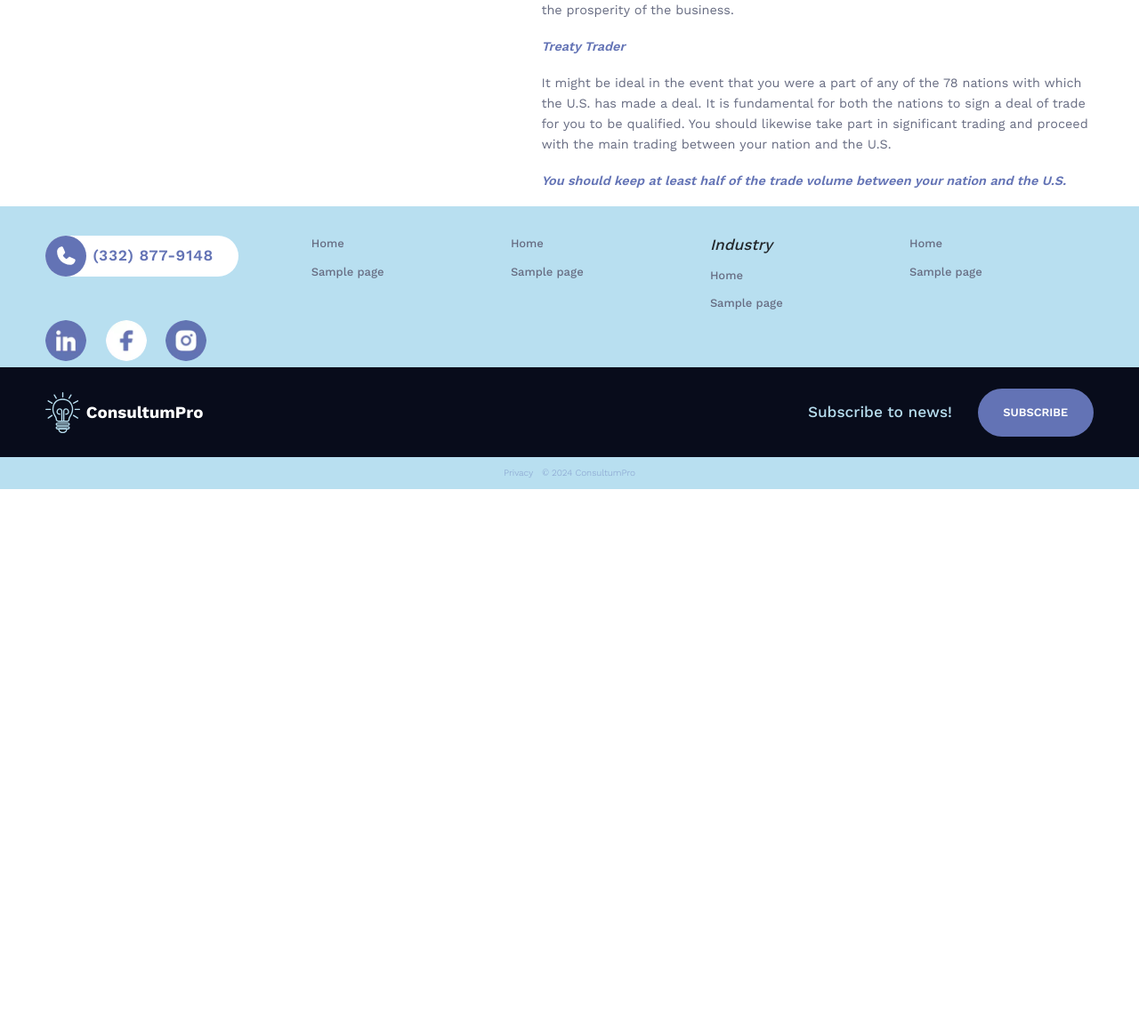
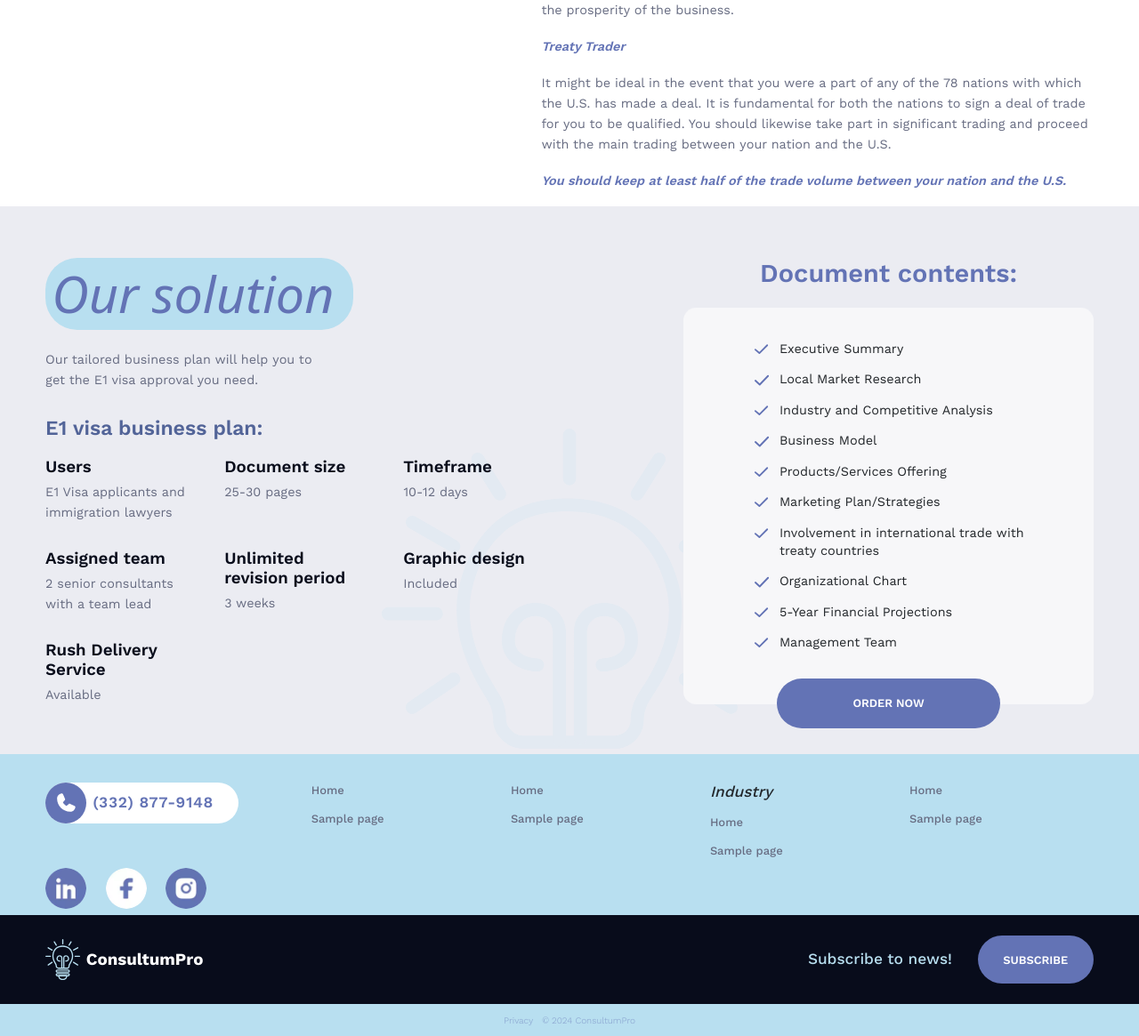
Before and after one commit to Olegborodko/consultum_pro, a WordPress theme: template themes/consultum/template-e1.php in a window 1280 px wide. Shown: the part 1905-3070 px from the top of the page at 89% size. Before the commit the page ends 2455 px from the top, so only its background shows below. Run offline with PHP 8.4 and a stand-in for WordPress, Linux system fonts and the light colour scheme; the site name, menu and one post (Sample post) are stand-ins, and other content is empty; some libraries are stand-ins or nearby versions.

Commit message:
e1 Our solution block

```diff
--- /dev/null
+++ b/themes/consultum/assets/sass/e1/_our_solution.scss
@@ -0,0 +1,192 @@
+section.our-solution {
+  background-color: #EBECF2;
+  padding-top: 5.04rem;
+
+  h2 {
+    background-color: #B8DFF0;
+    border-radius: 3.15rem;
+    color: #6373b5;
+    font-style: italic;
+    padding: 0 1.89rem 0 0.63rem;
+    line-height: 7.119rem;
+    display: inline-block;
+    font-size: 5.04rem;
+    margin-bottom: 1.89rem;
+  }
+
+  .desc {
+    color: #666B81;
+    font-family: Work Sans;
+    font-size: 1.26rem;
+    font-weight: 400;
+    line-height: 160%;
+    letter-spacing: 0%;
+    text-align: left;
+    margin-bottom: 2.268rem;
+    max-width: 28.35rem;
+  }
+
+  h3 {
+    color: #526498;
+    font-family: Work Sans;
+    font-size: 2.016rem;
+    font-weight: 600;
+    line-height: 160%;
+    letter-spacing: 0%;
+    text-align: left;
+    padding-bottom: 0.63rem;
+  }
+
+  .box {
+    h4 {
+      color: #080C1B;
+      font-family: Work Sans;
+      font-size: 1.638rem;
+      font-weight: 600;
+      line-height: 120%;
+      letter-spacing: 0%;
+      text-align: left;
+    }
+
+    .text {
+      color: #666B81;
+      font-family: Work Sans;
+      font-size: 1.26rem;
+      font-weight: 400;
+      line-height: 160%;
+      letter-spacing: 0%;
+      text-align: left;
+    }
+  }
+
+  .document {
+    text-align: center;
+
+    h3 {
+      color: #6373B5;
+      font-family: Work Sans;
+      font-size: 2.52rem;
+      font-weight: 600;
+      line-height: 120%;
+      letter-spacing: 0%;
+      text-align: center;
+      margin-bottom: 1.26rem;
+    }
+
+    ul {
+      border-radius: 1.26rem;
+      background: #F7F7F9;
+      list-style-type: none;
+      padding: 3.15rem 6.867rem 4rem 6.93rem;
+      margin: 0;
+
+      li {
+        position: relative;
+        font-family: Work Sans;
+        font-size: 1.26rem;
+        font-weight: 400;
+        line-height: 140%;
+        text-align: left;
+        padding-left: 2.52rem;
+        padding-bottom: 1.26rem;
+
+        &:before {
+          left: 0;
+          top: 0.189rem;
+          content: "";
+          width: 1.575rem;
+          height: 1.512rem;
+          background-image: url("./assets/img/check.svg");
+          background-size: contain;
+          background-repeat: no-repeat;
+          display: inline-block;
+          position: absolute;
+        }
+      }
+    }
+  }
+
+  .el-btn {
+    position: relative;
+    top: -2.583rem;
+    margin: 0 auto;
+    padding: 1.60rem 7.52rem;
+  }
+
+  .our-solution-block {
+    display: flex;
+    justify-content: space-between;
+    background-image: url("./assets/img/our_solution_lamp.svg");
+    background-size: 36.981rem 32.13rem;
+    background-repeat: no-repeat;
+    background-position: bottom center;
+  }
+
+  .blocks {
+    display: flex;
+    flex-wrap: wrap;
+    gap: 2.52rem 3.78rem;
+    max-width: 59.22rem;
+
+    .box {
+      width: 13.86rem;
+      overflow-wrap: break-word;
+    }
+  }
+
+  @media screen and (max-width: 900px) {
+
+    //900
+    .our-solution-block {
+      flex-direction: column;
+    }
+
+    .document {
+      ul {
+        max-width: 50rem;
+        margin: 0 auto;
+      }
+
+      h3 {
+        padding-top: 2.52rem;
+      }
+    }
+
+    .business-plan {
+      text-align: center;
+    }
+
+    .desc {
+      margin: 0 auto 2.268rem;
+    }
+
+    h3 {
+      text-align: center;
+    }
+
+    .blocks {
+      margin: 0 auto;
+      justify-content: space-between;
+    }
+  }
+
+  @media screen and (max-width: 600px) {
+
+    //600
+    .document {
+      ul {
+        padding-left: 1.26rem;
+        padding-right: 1.26rem;
+      }
+    }
+
+    h2 {
+      font-size: 3.654rem;
+    }
+
+    .el-btn {
+      padding-left: 3.024rem;
+      padding-right: 3.024rem;
+    }
+  }
+}
--- a/themes/consultum/assets/sass/main.scss
+++ b/themes/consultum/assets/sass/main.scss
@@ -42,5 +42,6 @@ Tags: custom-background, custom-logo, custom-menu, featured-images, threaded-com
 @import "e1/what_is_e1";
 @import "e1/why_select_us";
 @import "e1/what-qualifications";
+@import "e1/our_solution";
 
 @import "footer";
--- a/themes/consultum/style.css
+++ b/themes/consultum/style.css
@@ -1929,6 +1929,165 @@ section.what-qualifications .what-qualifications-block {
   }
 }
 
+section.our-solution {
+  background-color: #EBECF2;
+  padding-top: 5.04rem;
+}
+section.our-solution h2 {
+  background-color: #B8DFF0;
+  border-radius: 3.15rem;
+  color: #6373b5;
+  font-style: italic;
+  padding: 0 1.89rem 0 0.63rem;
+  line-height: 7.119rem;
+  display: inline-block;
+  font-size: 5.04rem;
+  margin-bottom: 1.89rem;
+}
+section.our-solution .desc {
+  color: #666B81;
+  font-family: Work Sans;
+  font-size: 1.26rem;
+  font-weight: 400;
+  line-height: 160%;
+  letter-spacing: 0%;
+  text-align: left;
+  margin-bottom: 2.268rem;
+  max-width: 28.35rem;
+}
+section.our-solution h3 {
+  color: #526498;
+  font-family: Work Sans;
+  font-size: 2.016rem;
+  font-weight: 600;
+  line-height: 160%;
+  letter-spacing: 0%;
+  text-align: left;
+  padding-bottom: 0.63rem;
+}
+section.our-solution .box h4 {
+  color: #080C1B;
+  font-family: Work Sans;
+  font-size: 1.638rem;
+  font-weight: 600;
+  line-height: 120%;
+  letter-spacing: 0%;
+  text-align: left;
+}
+section.our-solution .box .text {
+  color: #666B81;
+  font-family: Work Sans;
+  font-size: 1.26rem;
+  font-weight: 400;
+  line-height: 160%;
+  letter-spacing: 0%;
+  text-align: left;
+}
+section.our-solution .document {
+  text-align: center;
+}
+section.our-solution .document h3 {
+  color: #6373B5;
+  font-family: Work Sans;
+  font-size: 2.52rem;
+  font-weight: 600;
+  line-height: 120%;
+  letter-spacing: 0%;
+  text-align: center;
+  margin-bottom: 1.26rem;
+}
+section.our-solution .document ul {
+  border-radius: 1.26rem;
+  background: #F7F7F9;
+  list-style-type: none;
+  padding: 3.15rem 6.867rem 4rem 6.93rem;
+  margin: 0;
+}
+section.our-solution .document ul li {
+  position: relative;
+  font-family: Work Sans;
+  font-size: 1.26rem;
+  font-weight: 400;
+  line-height: 140%;
+  text-align: left;
+  padding-left: 2.52rem;
+  padding-bottom: 1.26rem;
+}
+section.our-solution .document ul li:before {
+  left: 0;
+  top: 0.189rem;
+  content: "";
+  width: 1.575rem;
+  height: 1.512rem;
+  background-image: url("./assets/img/check.svg");
+  background-size: contain;
+  background-repeat: no-repeat;
+  display: inline-block;
+  position: absolute;
+}
+section.our-solution .el-btn {
+  position: relative;
+  top: -2.583rem;
+  margin: 0 auto;
+  padding: 1.6rem 7.52rem;
+}
+section.our-solution .our-solution-block {
+  display: flex;
+  justify-content: space-between;
+  background-image: url("./assets/img/our_solution_lamp.svg");
+  background-size: 36.981rem 32.13rem;
+  background-repeat: no-repeat;
+  background-position: bottom center;
+}
+section.our-solution .blocks {
+  display: flex;
+  flex-wrap: wrap;
+  gap: 2.52rem 3.78rem;
+  max-width: 59.22rem;
+}
+section.our-solution .blocks .box {
+  width: 13.86rem;
+  overflow-wrap: break-word;
+}
+@media screen and (max-width: 900px) {
+  section.our-solution .our-solution-block {
+    flex-direction: column;
+  }
+  section.our-solution .document ul {
+    max-width: 50rem;
+    margin: 0 auto;
+  }
+  section.our-solution .document h3 {
+    padding-top: 2.52rem;
+  }
+  section.our-solution .business-plan {
+    text-align: center;
+  }
+  section.our-solution .desc {
+    margin: 0 auto 2.268rem;
+  }
+  section.our-solution h3 {
+    text-align: center;
+  }
+  section.our-solution .blocks {
+    margin: 0 auto;
+    justify-content: space-between;
+  }
+}
+@media screen and (max-width: 600px) {
+  section.our-solution .document ul {
+    padding-left: 1.26rem;
+    padding-right: 1.26rem;
+  }
+  section.our-solution h2 {
+    font-size: 3.654rem;
+  }
+  section.our-solution .el-btn {
+    padding-left: 3.024rem;
+    padding-right: 3.024rem;
+  }
+}
+
 footer.site-footer {
   background-color: #B8DFF0;
   padding-top: 0.63rem;
--- a/themes/consultum/template-e1.php
+++ b/themes/consultum/template-e1.php
@@ -122,6 +122,65 @@ $img_src = get_template_directory_uri() . "/assets/img/";
     </div>
   </div>
 </section>
+<section class="our-solution">
+  <div class="custom-containder">
+    <div class="our-solution-block">
+      <div class="business-plan">
+        <h2>Our solution</h2>
+        <div class="desc">
+          Our tailored business plan will help you to get the E1 visa approval you need.
+        </div>
+        <h3>E1 visa business plan:</h3>
+        <div class="blocks">
+          <div class="box">
+            <h4>Users</h4>
+            <div class="text">E1 Visa applicants and immigration lawyers</div>
+          </div>
+          <div class="box">
+            <h4>Document size</h4>
+            <div class="text">25-30 pages</div>
+          </div>
+          <div class="box">
+            <h4>Timeframe</h4>
+            <div class="text">10-12 days</div>
+          </div>
+          <div class="box">
+            <h4>Assigned team</h4>
+            <div class="text">2 senior consultants with a team lead</div>
+          </div>
+          <div class="box">
+            <h4>Unlimited revision period</h4>
+            <div class="text">3 weeks</div>
+          </div>
+          <div class="box">
+            <h4>Graphic design</h4>
+            <div class="text">Included</div>
+          </div>
+          <div class="box">
+            <h4>Rush Delivery Service</h4>
+            <div class="text">Available</div>
+          </div>
+        </div>
+      </div>
+      <div class="document">
+        <h3>Document contents:</h3>
+        <ul>
+          <li>Executive Summary</li>
+          <li>Local Market Research</li>
+          <li>Industry and Competitive Analysis</li>
+          <li>Business Model</li>
+          <li>Products/Services Offering</li>
+          <li>Marketing Plan/Strategies</li>
+          <li>Involvement in international trade with<br> treaty countries</li>
+          <li>Organizational Chart</li>
+          <li>5-Year Financial Projections</li>
+          <li>Management Team</li>
+        </ul>
+        <?php el_btn("#", "Order now"); ?>
+      </div>
+    </div>
+  </div>
+</section>
 
 <?php
 get_footer();
```
Also changed, not shown: themes/consultum/assets/img/check.svg (added), themes/consultum/assets/img/our_solution_lamp.svg (added).
